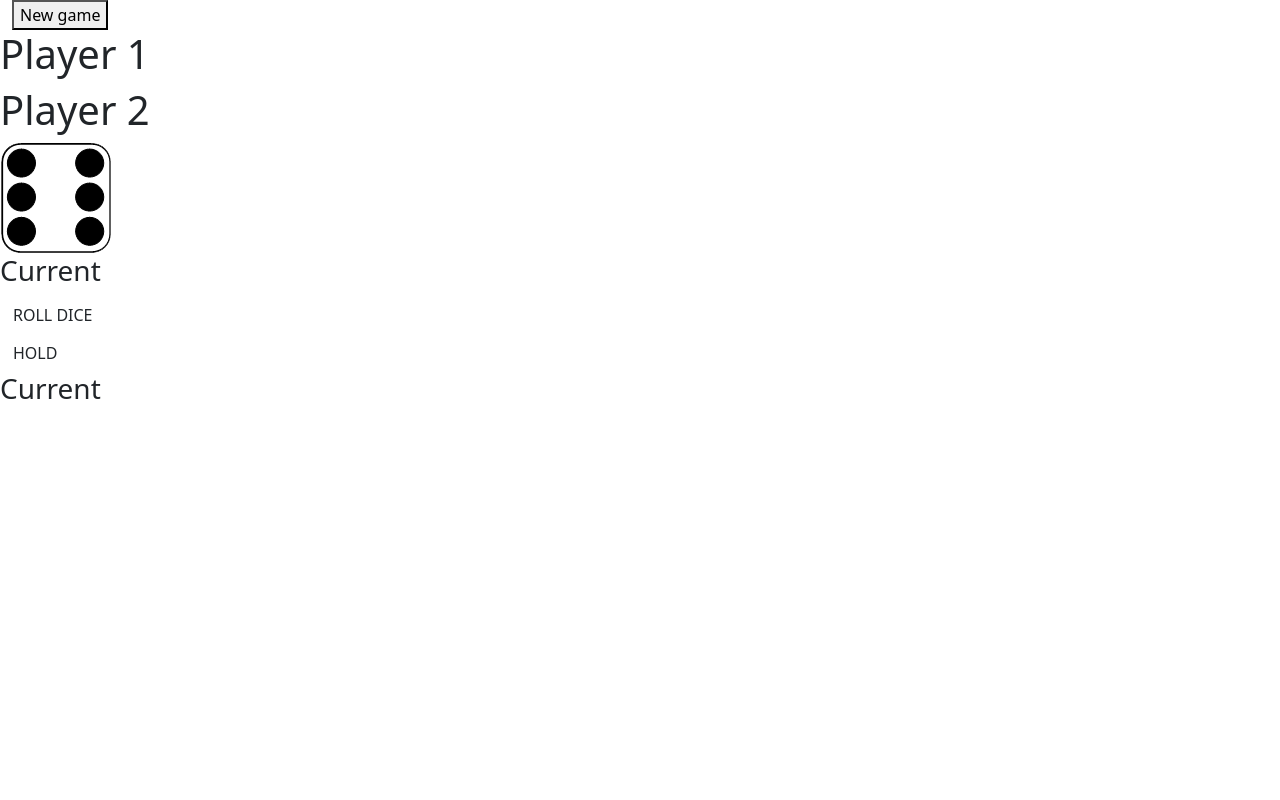
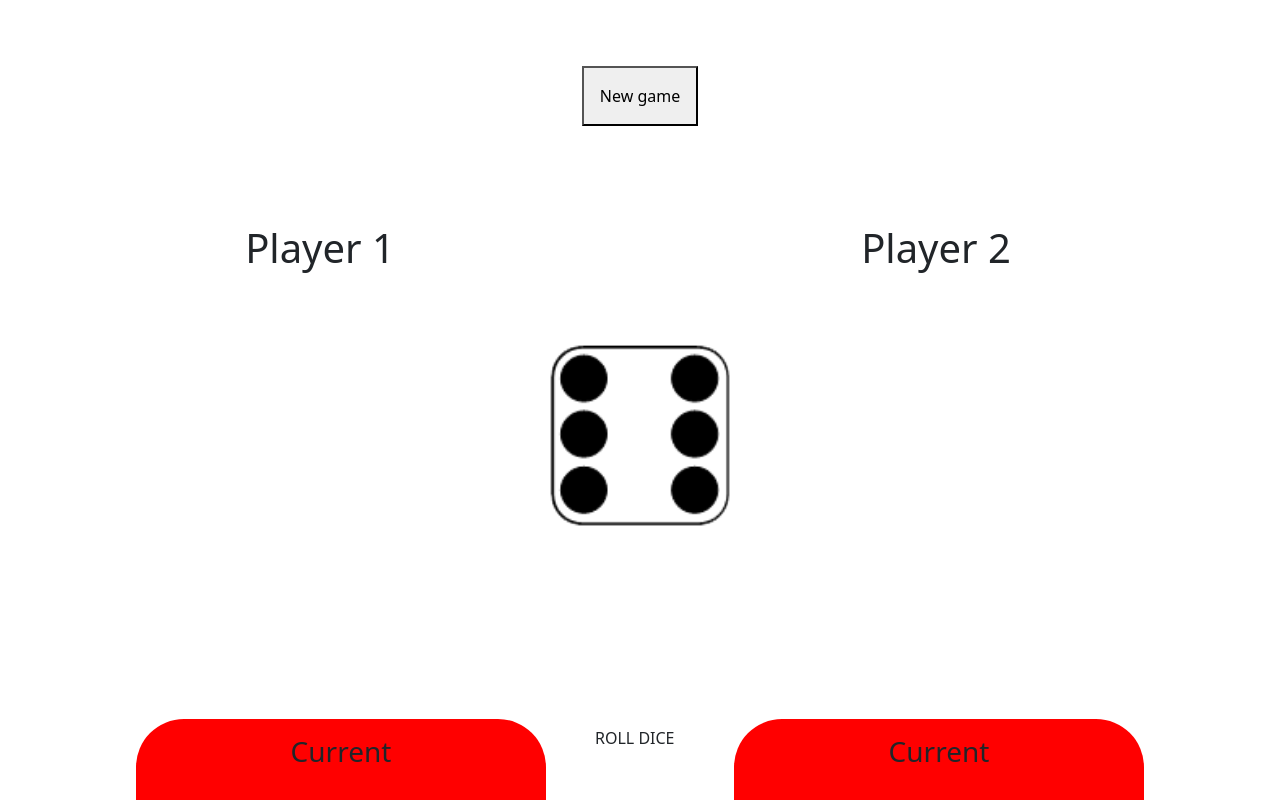
Before and after one commit to Blacklight059/Dices-games, a plain HTML site: page index.html in a window 1280 px wide. Shown: the top 800 px of the page. Drawn offline with nearby package versions, Linux system fonts and the light colour scheme.

Commit message:
layout with style.css file

```diff
--- a/assets/css/style.css
+++ b/assets/css/style.css
@@ -0,0 +1,50 @@
+@font-face {
+    font-family: Lato, sans-serif;
+    src: url(https://fonts.google.com/specimen/Lato);
+}
+
+.header {
+    justify-content: space-around;
+
+    width: 70%;
+    margin: auto;
+    padding: 50px;
+    text-align: center;
+
+}
+
+.Player, .game, .play {
+    justify-content: space-around;
+    margin: auto;
+    padding: 2rem;
+}
+
+.play {
+    justify-content: space-around;
+    margin: 10rem;
+    padding: 10rem;
+
+}
+
+.Player1, .Player2  {
+    justify-content: center;
+}
+
+.current1, .current2 {
+    background-color: red;
+    padding-bottom: 20rem;
+    margin: 10rem;
+    text-align: center;
+
+    border-radius: 3rem;
+}
+
+.current, .new-game  {
+    margin: 1rem;
+    padding: 1rem;
+}
+
+.img {
+    box-sizing: inherit;
+    width: 70%;
+}
--- a/index.html
+++ b/index.html
@@ -6,6 +6,7 @@
 
     <meta name="description" content="Dices games">
     <meta http-equiv="X-UA-Compatible" content="IE=edge">
+    <link rel="preconnect" href="https://fonts.googleapis.com">
     <meta name="viewport" content="width=device-width, initial-scale=1.0">
     <link rel="stylesheet" href="assets/css/style.css">
     <link href="https://cdn.jsdelivr.net/npm/bootstrap@5.1.3/dist/css/bootstrap.min.css" rel="stylesheet" integrity="sha384-1BmE4kWBq78iYhFldvKuhfTAU6auU8tT94WrHftjDbrCEXSU1oBoqyl2QvZ6jIW3" crossorigin="anonymous">
@@ -15,32 +16,33 @@
         <button type="button" class="new-game">New game</button>
     </header>
     <main class="main">
-        <div class="Player">
-            <h1 class="Player1">Player 1</h1>
-            <h1 class="Player2">Player 2</h1>
+        <div class="container-fluid row  Player">
+            <h1 class="row col-6 Player1">Player 1</h1>
+            <h1 class="row col-6 Player2">Player 2</h1>
         </div>
-        <div class="game">
-            <div class="scorePlayer1"></div>
-            <img class="img1" src="assets/img/dice6.png">
-            <div class="scorePlayer2"></div>
+        <div class="row game">
+            <div class="row col-5 scorePlayer1"></div>
+            <img class="row col-2 img1" src="assets/img/dice6.png">
+            <div class="row col-5 scorePlayer2"></div>
         </div>
-        <div class="action">
-            <div class="current1">
-                <h3>Current</h3>
+        <div class="row play">
+            <div class="row col-5 current1">
+                <h3 class="current mx-auto">Current</h3>
             </div>
+
+            <div class="row col-2 mx-auto playButton">
                 <div class="rollDice">
                     <button type="button" class="btn">ROLL DICE</button>
                 </div>
                 <div class="hold">
                     <button type="button" class="btn">HOLD</button>
                 </div>
-            <div class="current2">
-                <h3>Current</h3>
             </div>
 
+            <div class="row col-5 current2">
+                <h3 class="current mx-auto" >Current</h3>
             </div>
-
-
+        </div>
     </main>
 </body>
 </html>
```
Lines whose indentation alone changed are shown as unchanged.
